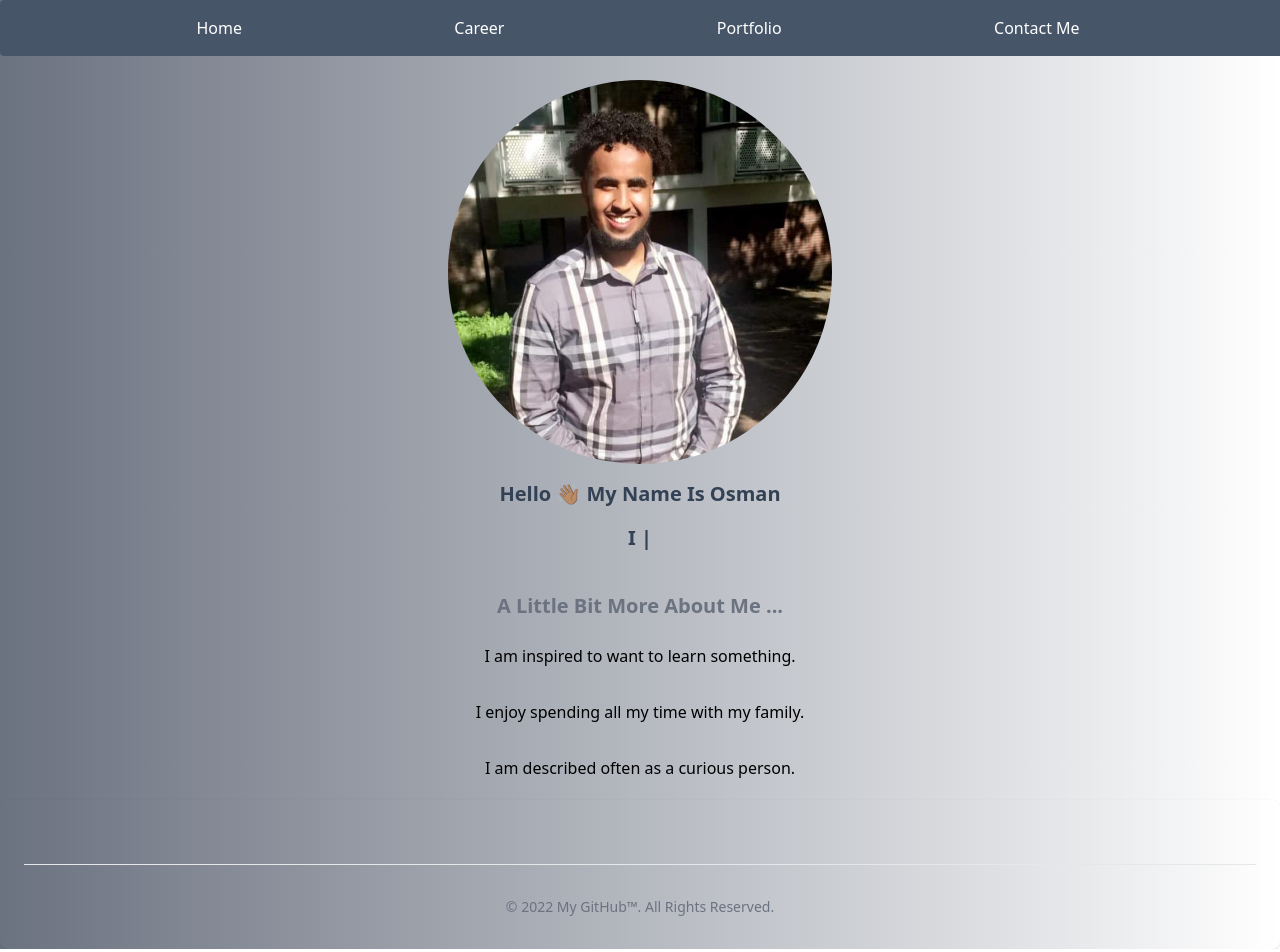
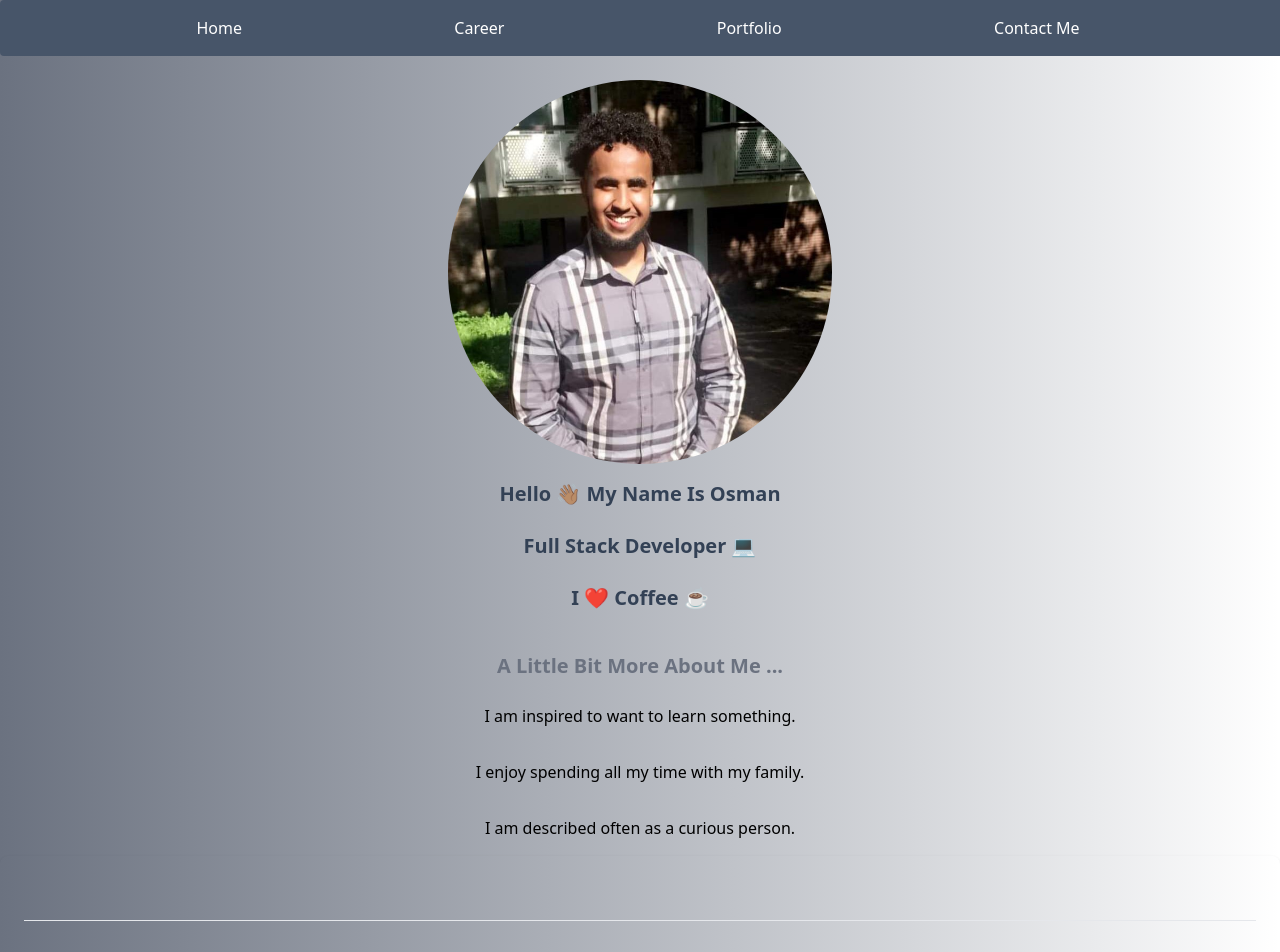
Before and after one commit to AOsman0/react-portfolio, a React (Create React App) app: page / in a window 1280 px wide. Shown: the top 952 px of the page. Built offline with nearby package versions, Linux system fonts and the light colour scheme.

Commit message:
new change

```diff
--- a/package.json
+++ b/package.json
@@ -1,5 +1,6 @@
 {
   "name": "portfolio",
+  "homepage": "https://github.com/AOsman0/react-portfolio",
   "version": "0.1.0",
   "private": true,
   "dependencies": {
@@ -10,18 +11,20 @@
     "@testing-library/jest-dom": "^5.16.5",
     "@testing-library/react": "^13.4.0",
     "@testing-library/user-event": "^13.5.0",
+    "gh-pages": "^6.0.0",
     "react": "^18.2.0",
     "react-dom": "^18.2.0",
     "react-icons": "^4.6.0",
     "react-router": "^6.4.3",
     "react-router-dom": "^6.4.3",
     "react-scripts": "5.0.1",
-    "react-typed": "^1.2.0",
     "typed.js": "^2.0.12",
     "web-vitals": "^2.1.4"
   },
   "scripts": {
     "start": "react-scripts start",
+    "predeploy": "npm run build",
+    "deploy": "gh-pages -d build",
     "build": "react-scripts build",
     "test": "react-scripts test",
     "eject": "react-scripts eject"
--- a/src/Components/Footer.js
+++ b/src/Components/Footer.js
@@ -3,7 +3,7 @@ export const Footer = () => {
     <footer class="p-4  rounded-lg shadow md:px-6 md:py-8 dark:bg-gray-900">
       <hr class="my-6 border-gray-200 sm:mx-auto dark:border-gray-700 lg:my-8" />
       <span class="block text-sm text-gray-500 sm:text-center dark:text-gray-400">
-        © 2022{" "}
+        © 2023{" "}
         <a href="https://github.com/AOsman0" class="hover:underline">
           My GitHub™
         </a>
--- a/src/Pages/Home.js
+++ b/src/Pages/Home.js
@@ -1,5 +1,4 @@
 import MyImage from "../Images/my-profile.jpeg";
-import Typed from "react-typed";
 
 export const Home = () => {
   const myInspiration = [
@@ -17,17 +16,13 @@ export const Home = () => {
           alt="image of my self"
         />
       </div>
-      <div className="text-center text-slate-700 font-bold text-xl mt-2">
+      <div className="text-center text-slate-700 font-bold text-xl mt-2 space-y-6">
         <h1 className="mt-4 mb-4">
           Hello <span class="animate-[wave_5s_ease-in-out_2]">👋🏽</span> My Name
           Is Osman
         </h1>
-        <Typed
-          strings={["Full Stack Developer 💻", "I Love Coffee ☕"]}
-          typeSpeed={75}
-          backSpeed={75}
-          loop
-        ></Typed>
+        <li class="list-none">Full Stack Developer 💻</li>
+        <li class="list-none">I ❤️ Coffee ☕</li>
       </div>
       <div className="mt-6 pt-4">
         <h1 className="font-bold text-center pb-2 text-xl text-gray-500">
```
Also changed, not shown: 1 other file (tests, documents, lock files or other folders).
